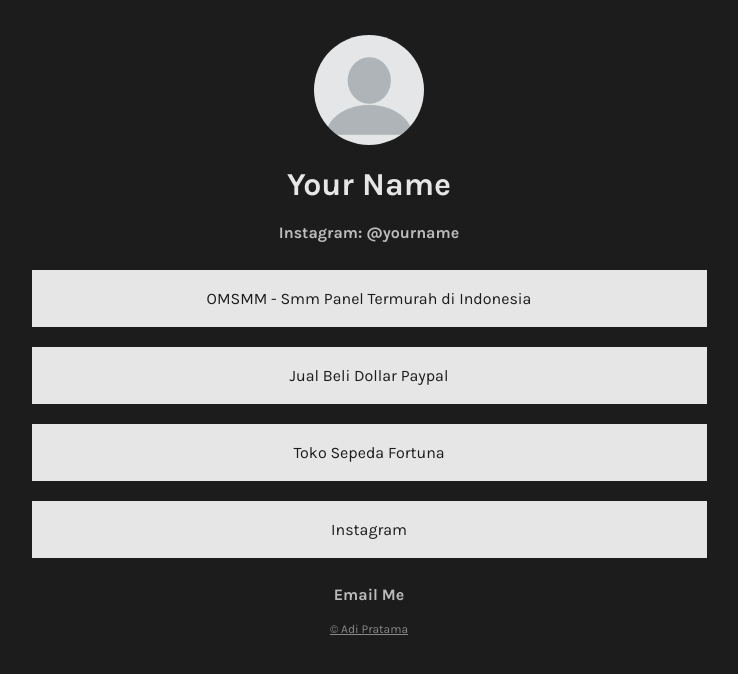
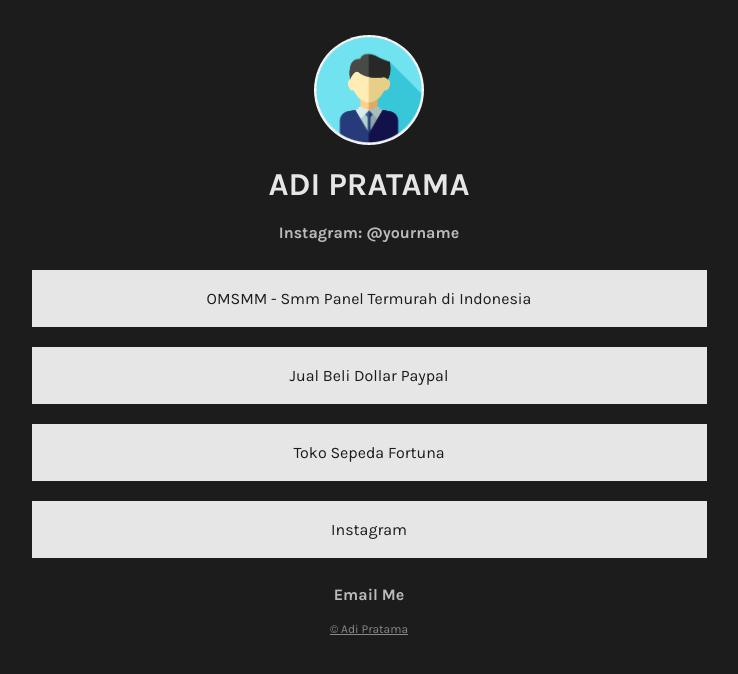
Before and after one commit to linkadi17/linkadi17.github.io, a plain HTML site: page index.html in a window 1280 px wide. Shown: the whole page, without its empty margins (271-1009 px from the left). Drawn offline with nearby package versions, Linux system fonts and the light colour scheme.

Commit message:
Update index.html

```diff
--- a/index.html
+++ b/index.html
@@ -12,9 +12,9 @@
     </head>
     <body>
             <!--Page Content Below-->
-        <img id="userPhoto" class="animated rubberBand fast" src="images/profile-picture.webp" alt="Your Name's Photo">
-        <h1 class="animated jello">Your Name</h1>
-        <a href="https://www.instagram.com/" id="userName" class="animated fadeIn delay-1s fast">Instagram: @yourname</a>
+        <img id="userPhoto" class="animated rubberBand fast" src="images/avatar1.jpg" alt="Your Name's Photo">
+        <h1 class="animated jello">ADI PRATAMA</h1>
+        <a href="https://www.instagram.com/adipratamanst" id="userName" class="animated fadeIn delay-1s fast">Instagram: @yourname</a>
         <div id="links" class="animated fadeInLeft delay-1s">
             <a class="link" href="https://omsmm.com" target="_blank">OMSMM - Smm Panel Termurah di Indonesia</a>
             <a class="link" href="https://jasapaypal.my.id" target="_blank">Jual Beli Dollar Paypal</a>
```
